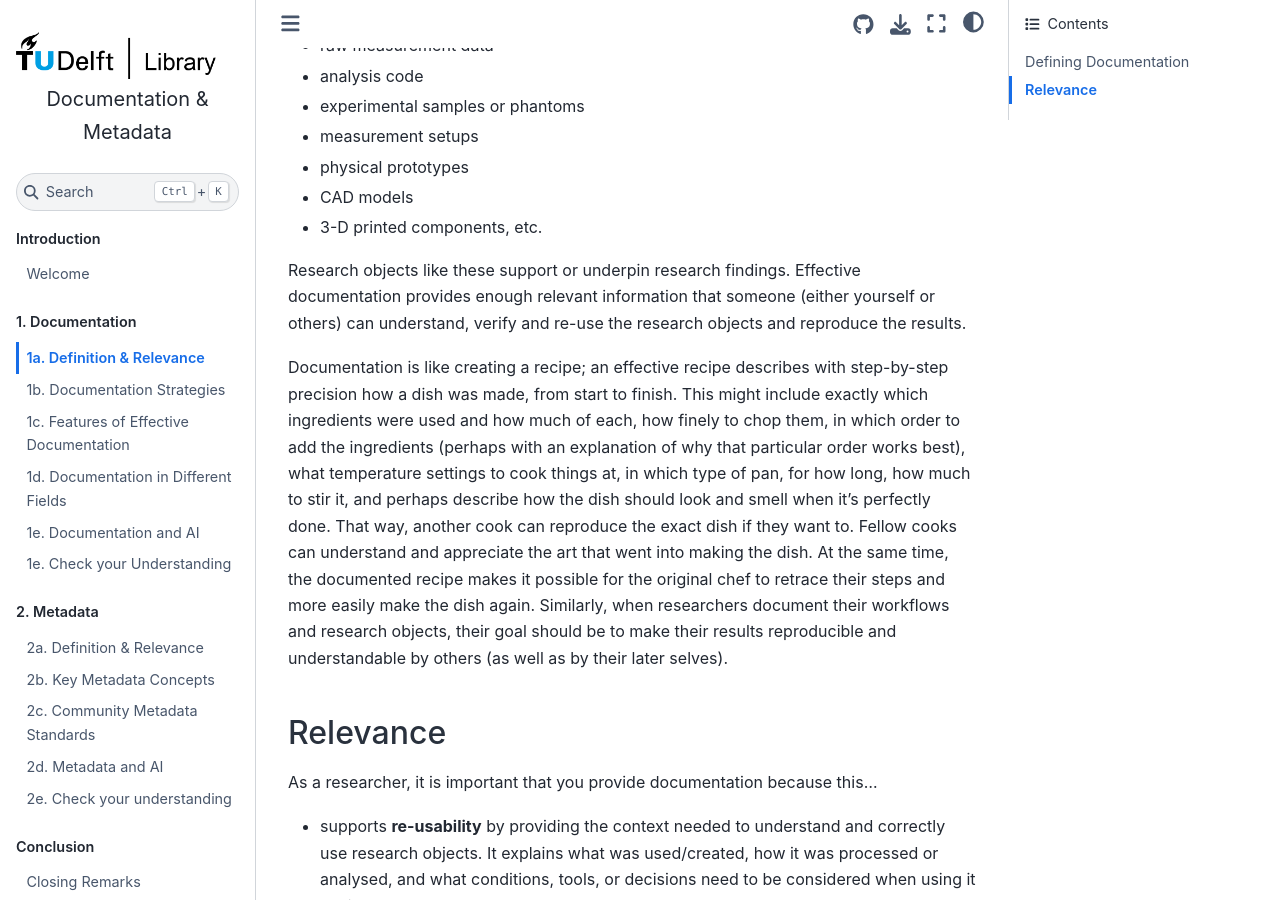
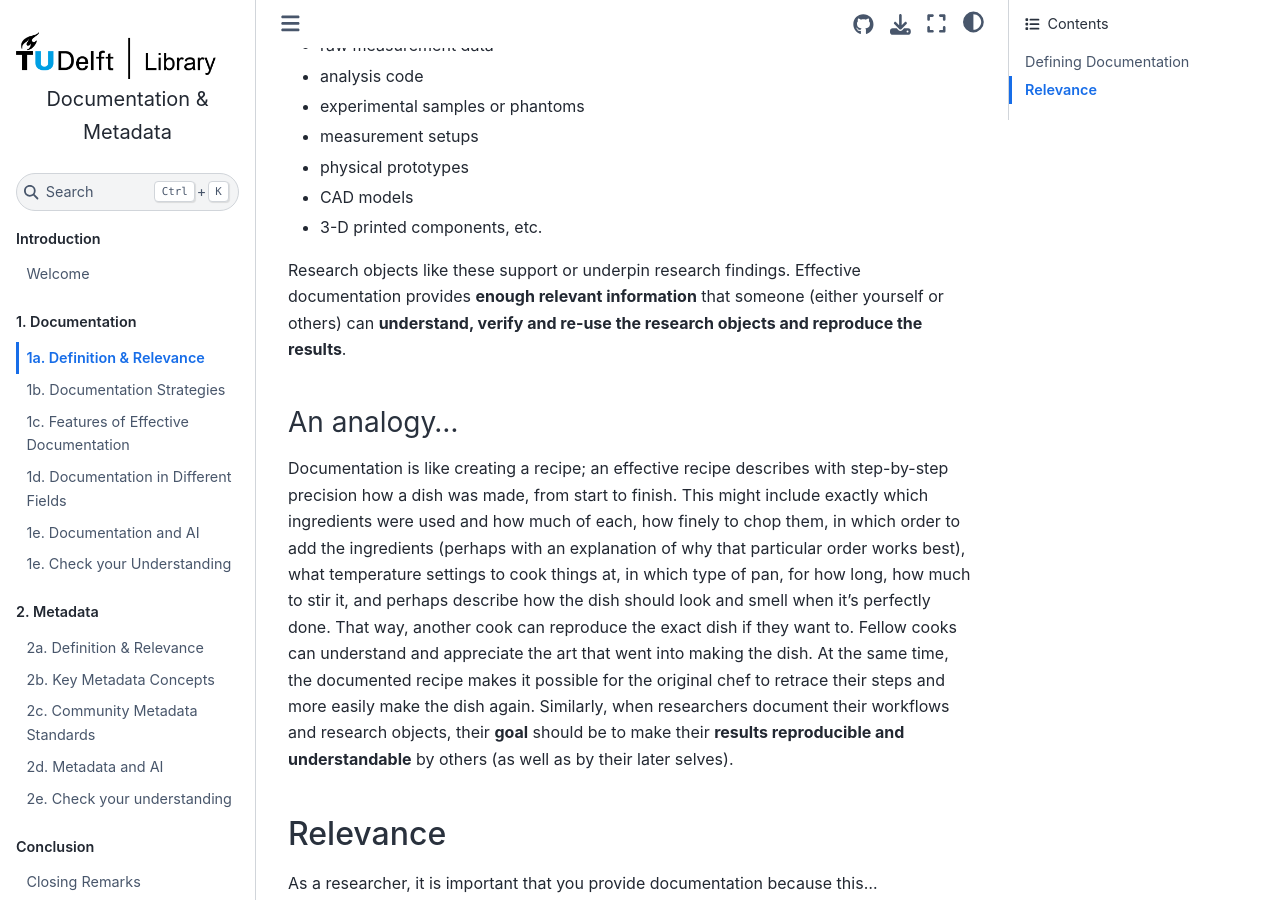
Before and after one commit to tu-delft-library/Documentation_and_Metadata, a Jupyter Book: the page built from book/1a-definition-and-relevance.md, in a window 1280 px wide and 900 px high, scrolled down 429 px. Built offline with Jupyter Book 1.0.4 settings and Sphinx 7.4.7 and the Sphinx Book theme 1.1.4, drawn with Linux system fonts in a browser that asks for light colours; comment, search, counter and statistics services are not loaded.

Commit message:
Update 1a-definition-and-relevance.md

```diff
--- a/book/1a-definition-and-relevance.md
+++ b/book/1a-definition-and-relevance.md
@@ -16,9 +16,10 @@
 - CAD models
 - 3-D printed components, etc.
 
-Research objects like these support or underpin research findings. Effective documentation provides enough relevant information that someone (either yourself or others) can understand, verify and re-use the research objects and reproduce the results.
+Research objects like these support or underpin research findings. Effective documentation provides **enough relevant information** that someone (either yourself or others) can **understand, verify and re-use the research objects and reproduce the results**.
 
-Documentation is like creating a recipe; an effective recipe describes with step-by-step precision how a dish was made, from start to finish. This might include exactly which ingredients were used and how much of each, how finely to chop them, in which order to add the ingredients (perhaps with an explanation of why that particular order works best), what temperature settings to cook things at, in which type of pan, for how long, how much to stir it, and perhaps describe how the dish should look and smell when it's perfectly done. That way, another cook can reproduce the exact dish if they want to. Fellow cooks can understand and appreciate the art that went into making the dish. At the same time, the documented recipe makes it possible for the original chef to retrace their steps and more easily make the dish again. Similarly, when researchers document their workflows and research objects, their goal should be to make their results reproducible and understandable by others (as well as by their later selves).
+#### An analogy...
+Documentation is like creating a recipe; an effective recipe describes with step-by-step precision how a dish was made, from start to finish. This might include exactly which ingredients were used and how much of each, how finely to chop them, in which order to add the ingredients (perhaps with an explanation of why that particular order works best), what temperature settings to cook things at, in which type of pan, for how long, how much to stir it, and perhaps describe how the dish should look and smell when it's perfectly done. That way, another cook can reproduce the exact dish if they want to. Fellow cooks can understand and appreciate the art that went into making the dish. At the same time, the documented recipe makes it possible for the original chef to retrace their steps and more easily make the dish again. Similarly, when researchers document their workflows and research objects, their **goal** should be to make their **results reproducible and understandable** by others (as well as by their later selves).
 
 ## Relevance
 
```
